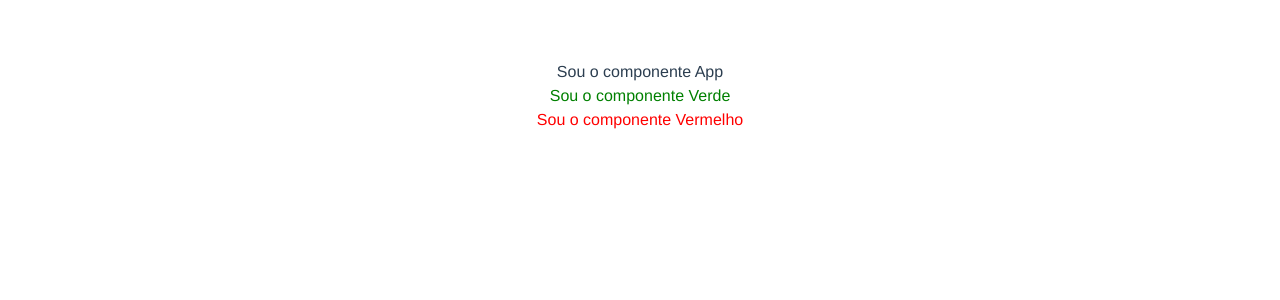
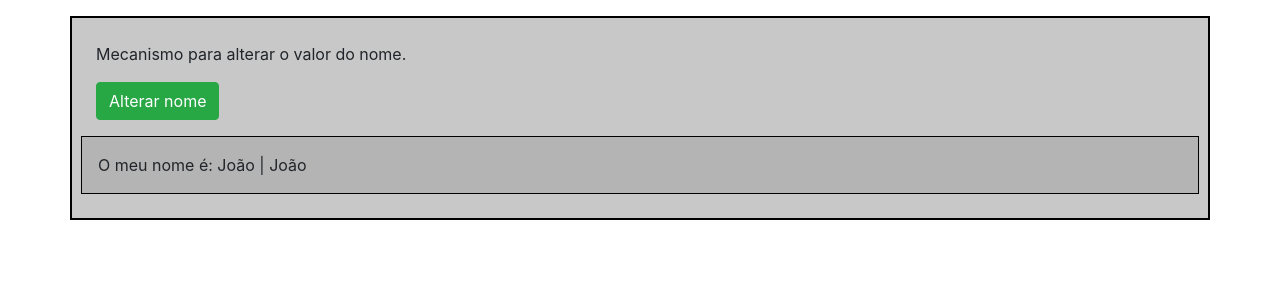
Before and after one commit to javascripto/vue-joao-ribeiro, a Vue app in the folder my-project/: page / in a window 1280 px wide. Shown: the top 300 px of the page. Built offline with nearby package versions, Linux system fonts and the light colour scheme.

Commit message:
changing values in children components by $refs and props

```diff
--- a/my-project/src/App.vue
+++ b/my-project/src/App.vue
@@ -5,18 +5,32 @@
     <!-- <Novo></Novo> -->
     <!-- <Componente1 /> -->
 
-    <div>Sou o componente App</div>
-    <ComponenteVerde/>
-    <ComponenteVermelho/>
+    <!-- <div>Sou o componente App</div> -->
+    <!-- <ComponenteVerde/> -->
+    <!-- <ComponenteVermelho/> -->
+
+    <div class="container mt-3 box">
+      <div class="row">
+        <div class="col-12 p-4">
+          <p>Mecanismo para alterar o valor do nome.</p>
+          <button class="btn btn-success" @click="changeName">Alterar nome</button>
+          <Detalhe :name="name" ref="detalhes"/>
+        </div>
+      </div>
+    </div>
+
+
   </div>
 </template>
 
 <script>
-import Novo from './components/Novo'
-import HelloWorld from './components/HelloWorld'
-import Componente1 from './components/Componente1'
-import ComponenteVerde from './components/ComponenteVerde';
-import ComponenteVermelho from './components/ComponenteVermelho';
+// import Novo from './components/Novo'
+// import HelloWorld from './components/HelloWorld'
+// import Componente1 from './components/Componente1'
+// import ComponenteVerde from './components/ComponenteVerde';
+// import ComponenteVermelho from './components/ComponenteVermelho';
+
+import Detalhe from './components/Detalhe';
 
 // Vue.components('component-1', Componente1);
 
@@ -27,19 +41,27 @@ export default {
     // Novo,
     // HelloWorld,
     // Componente1,
-    ComponenteVerde,
-    ComponenteVermelho,
+    // ComponenteVerde,
+    // ComponenteVermelho,
+    Detalhe
+  },
+  data() {
+    return {
+      name: 'João'
+    }
+  },
+  methods: {
+    changeName() {
+      this.name = 'Carlos'; // Alterando valor no componente filho por props
+      this.$refs.detalhes.name2 = 'Carlos'; // Alterando vaor no componente filho diretamente por referencia
+    }
   }
 }
 </script>
 
-<style>
-#app {
-  font-family: 'Avenir', Helvetica, Arial, sans-serif;
-  -webkit-font-smoothing: antialiased;
-  -moz-osx-font-smoothing: grayscale;
-  text-align: center;
-  color: #2c3e50;
-  margin-top: 60px;
-}
+<style scoped>
+  .box {
+    border: 2px solid black;
+    background-color: rgb(200, 200, 200);
+  }
 </style>
--- /dev/null
+++ b/my-project/src/components/Detalhe.vue
@@ -0,0 +1,29 @@
+<template>
+  <div class="row box1 mt-3 p-3">O meu nome é: {{name}} | {{name2}}</div>
+</template>
+
+<script>
+export default {
+  data() {
+    return {
+      name2: "João"
+    };
+  },
+  // props: ["name"],
+  props: { // Detalhes de cada prop
+    name: {
+      type: String,
+      // type: [String, Number],
+      required: true,
+      default: 'Fulano'
+    }
+  }
+};
+</script>
+
+<style scoped>
+.box1 {
+  border: 1px solid black;
+  background-color: rgb(180, 180, 180);
+}
+</style>
```
